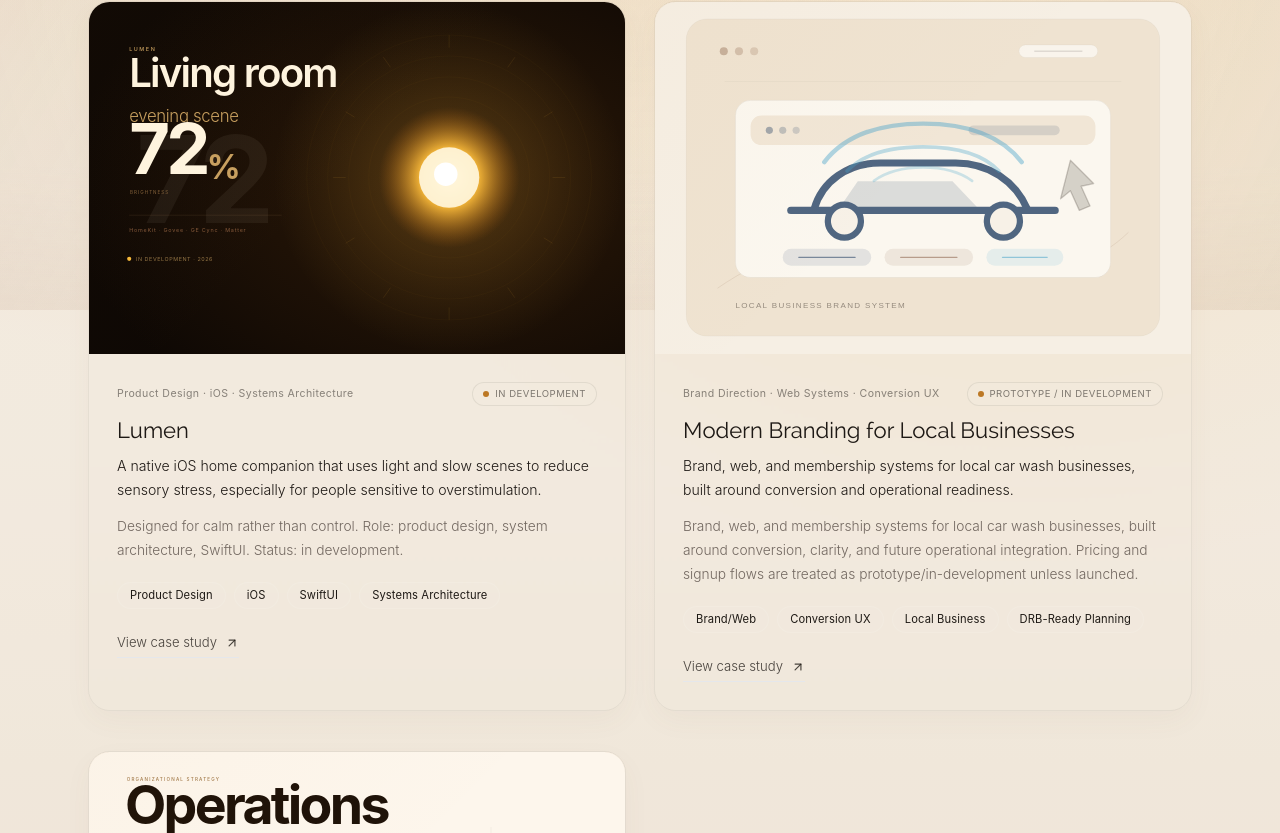
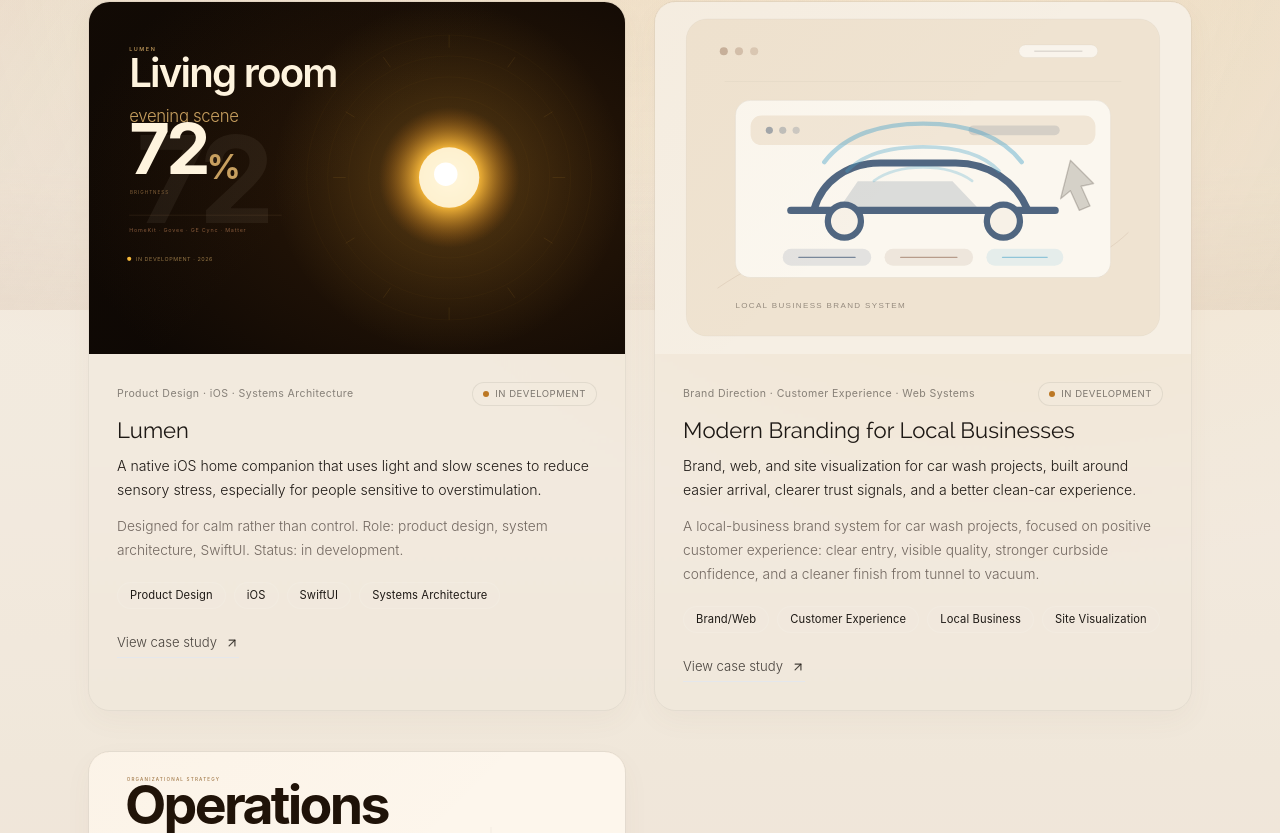
Before and after one commit to mohabbis/personal-portfolio, a Next.js app: page /portfolio in a window 1280 px wide. Shown: the part 490-1323 px from the top of the page. Built offline with nearby package versions, Linux system fonts and the light colour scheme.

Commit message:
Clarify local business project positioning

```diff
--- a/data/projects.ts
+++ b/data/projects.ts
@@ -22,13 +22,13 @@
   {
     slug: "car-wash",
     title: "Modern Branding for Local Businesses",
-    eyebrow: "Brand/Web · Local Business · In development",
-    subtitle: "Brand, web, and membership systems for local car wash businesses, built around conversion and operational readiness.",
-    relationshipLabel: "Prototype / in development",
-    category: "Brand Direction · Web Systems · Conversion UX",
+    eyebrow: "Brand/Web · Customer Experience · Local Business",
+    subtitle: "Brand, web, and site visualization for car wash projects, built around easier arrival, clearer trust signals, and a better clean-car experience.",
+    relationshipLabel: "In development",
+    category: "Brand Direction · Customer Experience · Web Systems",
     summary:
-      "Brand, web, and membership systems for local car wash businesses, built around conversion, clarity, and future operational integration. Pricing and signup flows are treated as prototype/in-development unless launched.",
-    tags: ["Brand/Web", "Conversion UX", "Local Business", "DRB-Ready Planning"],
+      "A local-business brand system for car wash projects, focused on positive customer experience: clear entry, visible quality, stronger curbside confidence, and a cleaner finish from tunnel to vacuum.",
+    tags: ["Brand/Web", "Customer Experience", "Local Business", "Site Visualization"],
     href: "/portfolio/car-wash",
     ctaLabel: "View case study",
     image: "/images/projects/local-business-branding.svg",
```
